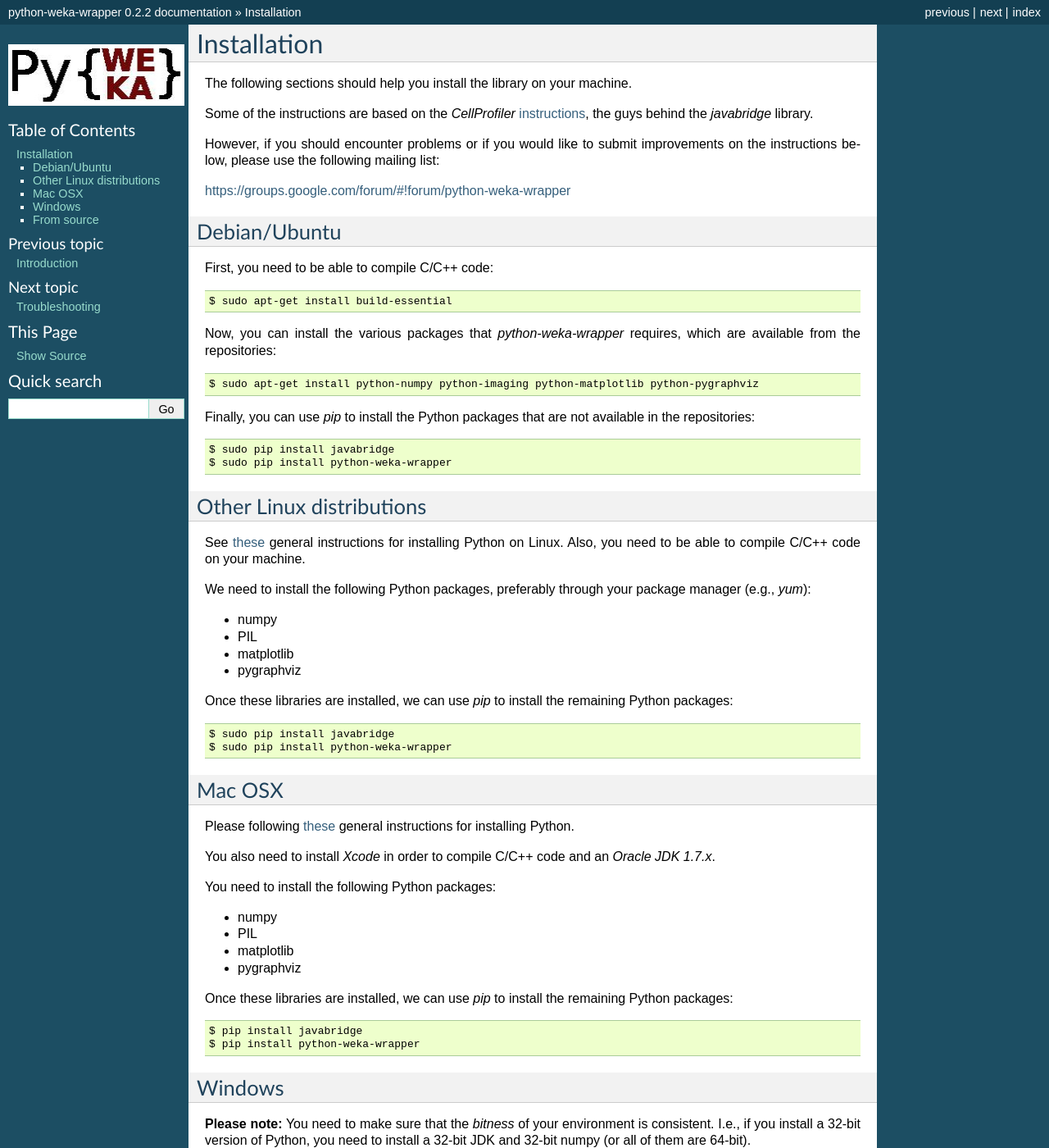
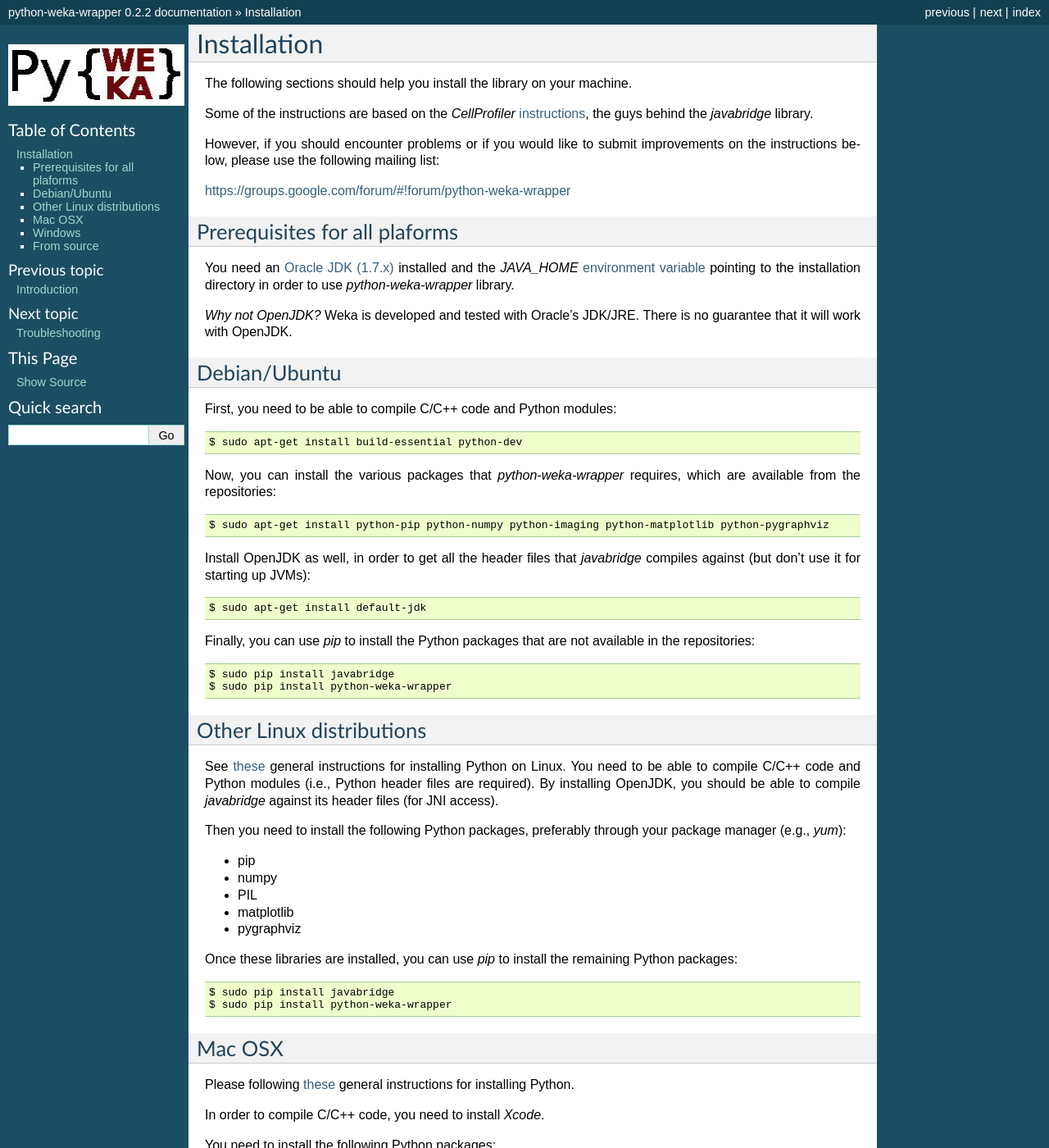
Before and after one commit to fracpete/python-weka-wrapper, a Sphinx documentation site: the page built from doc/source/install.rst, in a window 1280 px wide and 1400 px high. Shown: the whole window at 82% size. Built offline with Sphinx 7.4.7, drawn with Linux system fonts in a browser that asks for light colours; some of the changed text lies outside the part shown.

Commit message:
updated instructions

```diff
--- a/doc/source/install.rst
+++ b/doc/source/install.rst
@@ -13,21 +13,38 @@
 https://groups.google.com/forum/#!forum/python-weka-wrapper
 
 
+Prerequisites for all plaforms
+------------------------------
+
+You need an `Oracle JDK (1.7.x) <http://www.oracle.com/technetwork/java/javase/downloads/>`_
+installed and the `JAVA_HOME` `environment variable <http://docs.oracle.com/cd/E19182-01/820-7851/inst_cli_jdk_javahome_t/index.html>`_
+pointing to the installation directory in order to use *python-weka-wrapper* library.
+
+*Why not OpenJDK?* Weka is developed and tested with Oracle's JDK/JRE. There is no guarantee
+that it will work with OpenJDK.
+
+
 Debian/Ubuntu
 -------------
 
-First, you need to be able to compile C/C++ code:
+First, you need to be able to compile C/C++ code and Python modules:
 
 .. code-block:: bash
 
-   $ sudo apt-get install build-essential
+   $ sudo apt-get install build-essential python-dev
 
 Now, you can install the various packages that `python-weka-wrapper` requires, which are available from the repositories:
 
 .. code-block:: bash
 
-   $ sudo apt-get install python-numpy python-imaging python-matplotlib python-pygraphviz
+   $ sudo apt-get install python-pip python-numpy python-imaging python-matplotlib python-pygraphviz
 
+Install OpenJDK as well, in order to get all the header files that *javabridge* compiles against
+(but don't use it for starting up JVMs):
+
+.. code-block:: bash
+
+   $ sudo apt-get install default-jdk
 
 Finally, you can use `pip` to install the Python packages that are not available in the repositories:
 
@@ -41,16 +58,19 @@
 -------------------------
 
 See `these <http://docs.python-guide.org/en/latest/starting/install/linux/>`_ general instructions
-for installing Python on Linux. Also, you need to be able to compile C/C++ code on your machine.
+for installing Python on Linux. You need to be able to compile C/C++ code and Python modules
+(i.e., Python header files are required). By installing OpenJDK, you should be able to compile
+*javabridge* against its header files (for JNI access).
 
-We need to install the following Python packages, preferably through your package manager (e.g., `yum`):
+Then you need to install the following Python packages, preferably through your package manager (e.g., `yum`):
 
+* pip
 * numpy
 * PIL
 * matplotlib
 * pygraphviz
 
-Once these libraries are installed, we can use `pip` to install the remaining Python packages:
+Once these libraries are installed, you can use `pip` to install the remaining Python packages:
 
 .. code-block:: bash
 
@@ -64,7 +84,7 @@
 Please following `these <http://docs.python-guide.org/en/latest/starting/install/osx/>`_
 general instructions for installing Python.
 
-You also need to install *Xcode* in order to compile C/C++ code and an *Oracle JDK 1.7.x*.
+In order to compile C/C++ code, you need to install *Xcode*.
 
 You need to install the following Python packages:
 
@@ -73,7 +93,7 @@
 * matplotlib
 * pygraphviz
 
-Once these libraries are installed, we can use `pip` to install the remaining Python packages:
+Once these libraries are installed, you can use `pip` to install the remaining Python packages:
 
 .. code-block:: bash
 
```
Also changed, not shown: other parts of doc/source/install.rst (+0 -1 lines).
